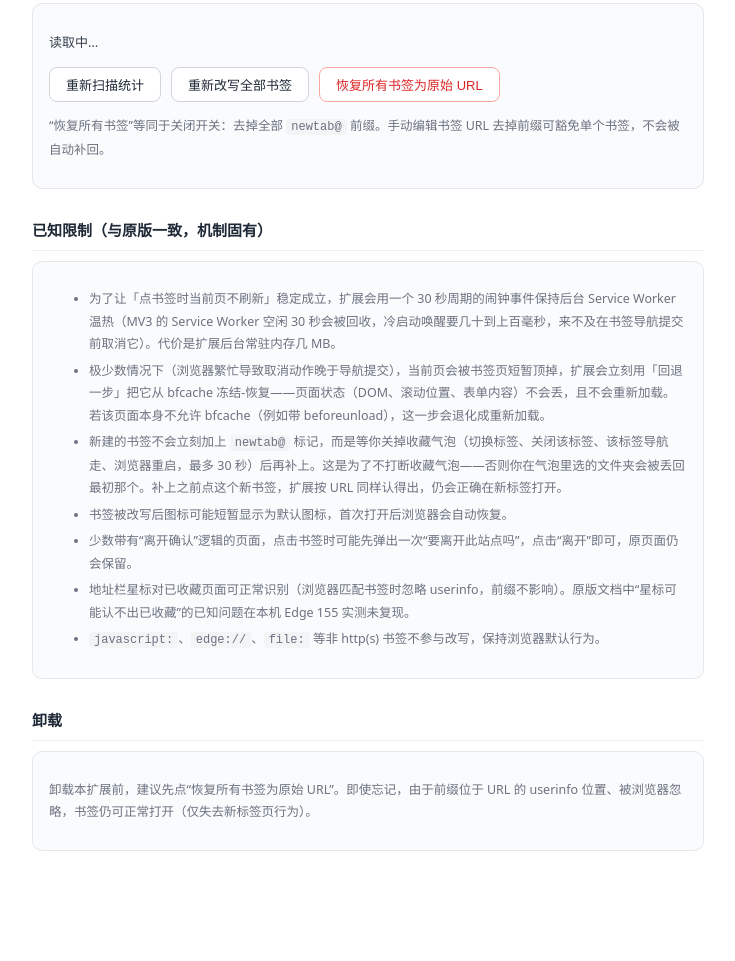
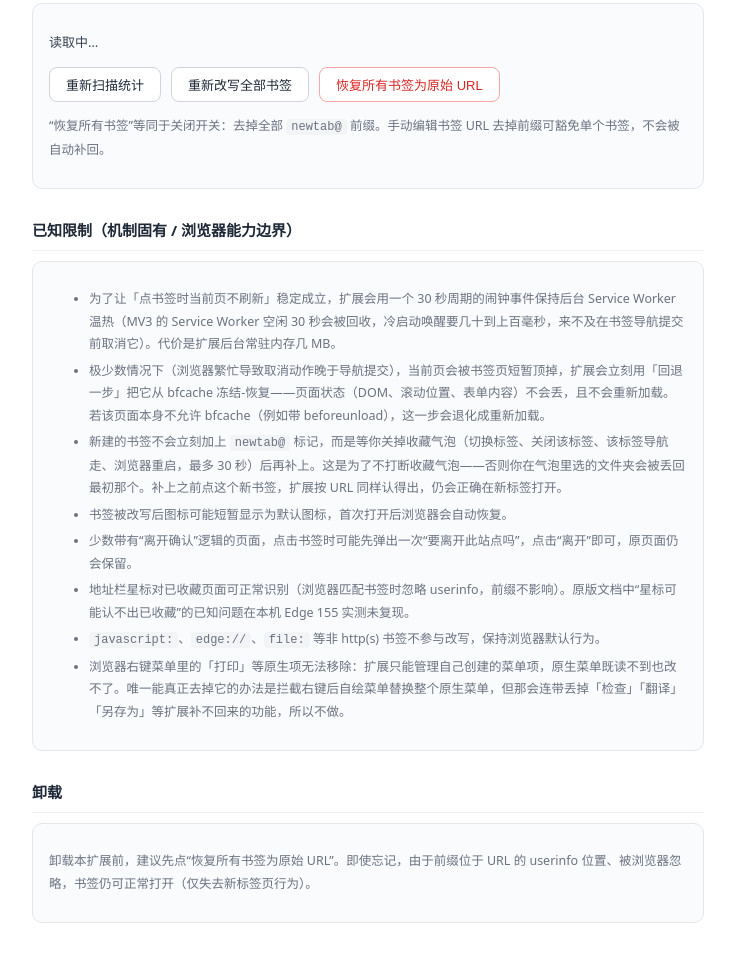
Before and after one commit to SayangChun/Edge-Better, a browser extension: page options.html in a window 1280 px wide. Shown: the part 742-1703 px from the top of the page, without its empty margins (272-1007 px from the left). Before the commit the page ends 1653 px from the top, so only its background shows below. Drawn offline with Linux system fonts and the light colour scheme.

Commit message:
docs: 说明为什么不支持移除右键菜单里的打印
原生菜单项是浏览器 UI，chrome.contextMenus 只能管扩展自己的项，CDP 与
企业策略也没有「只隐藏打印」的粒度；唯一可行的自绘菜单方案要拿整个原生
菜单去换（检查/翻译/另存为/收藏都补不回来），故不做。

- README 新增该章节，含原生项能否被自绘菜单替代的对照表 + 组策略旁路
- options.html 已知限制补一条，标题改为「机制固有 / 浏览器能力边界」
- .gitignore 忽略 .workbuddy-ai/（本地记忆含本机路径，不入库）

```diff
--- a/options.html
+++ b/options.html
@@ -95,7 +95,7 @@
   <p class="note">“恢复所有书签”等同于关闭开关：去掉全部 <code>newtab@</code> 前缀。手动编辑书签 URL 去掉前缀可豁免单个书签，不会被自动补回。</p>
 </div>
 
-<h2>已知限制（与原版一致，机制固有）</h2>
+<h2>已知限制（机制固有 / 浏览器能力边界）</h2>
 <div class="card">
   <ul class="note">
     <li>为了让「点书签时当前页不刷新」稳定成立，扩展会用一个 30 秒周期的闹钟事件保持后台 Service Worker 温热（MV3 的 Service Worker 空闲 30 秒会被回收，冷启动唤醒要几十到上百毫秒，来不及在书签导航提交前取消它）。代价是扩展后台常驻内存几 MB。</li>
@@ -105,6 +105,7 @@
     <li>少数带有“离开确认”逻辑的页面，点击书签时可能先弹出一次“要离开此站点吗”，点击“离开”即可，原页面仍会保留。</li>
     <li>地址栏星标对已收藏页面可正常识别（浏览器匹配书签时忽略 userinfo，前缀不影响）。原版文档中“星标可能认不出已收藏”的已知问题在本机 Edge 155 实测未复现。</li>
     <li><code>javascript:</code>、<code>edge://</code>、<code>file:</code> 等非 http(s) 书签不参与改写，保持浏览器默认行为。</li>
+    <li>浏览器右键菜单里的「打印」等原生项无法移除：扩展只能管理自己创建的菜单项，原生菜单既读不到也改不了。唯一能真正去掉它的办法是拦截右键后自绘菜单替换整个原生菜单，但那会连带丢掉「检查」「翻译」「另存为」等扩展补不回来的功能，所以不做。</li>
   </ul>
 </div>
 
```
Also changed, not shown: README.md, 1 other file.
